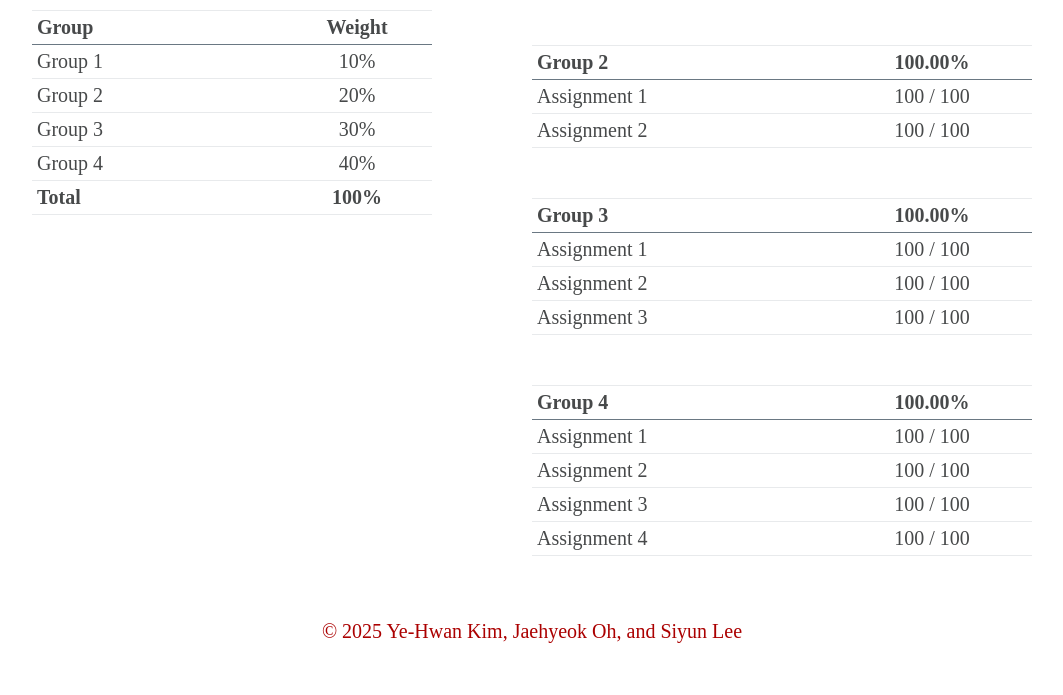
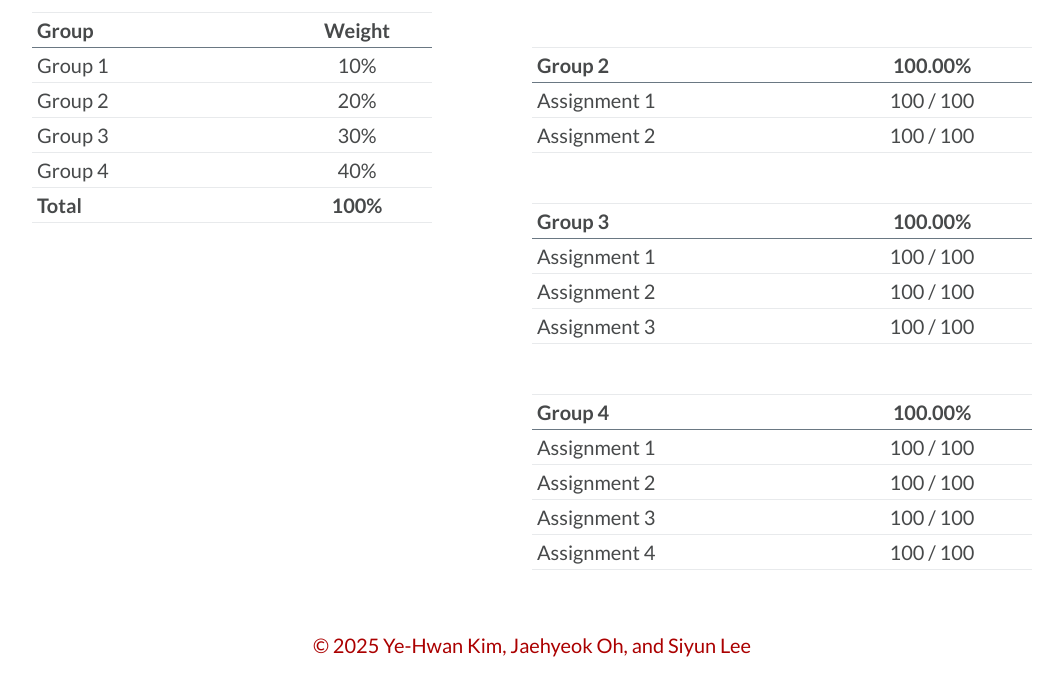
Before and after one commit to kimohlee/kimohlee.github.io, a plain HTML site: page index.html in a window 1280 px wide. Shown: the part 199-894 px from the top of the page, without its empty margins (108-1171 px from the left). Drawn offline with Linux system fonts and the light colour scheme.

Commit message:
Add font

```diff
--- a/index.html
+++ b/index.html
@@ -4,6 +4,12 @@
     <meta charset="UTF-8" />
     <meta name="viewport" content="width=device-width, initial-scale=1.0" />
     <title>KimOhLee</title>
+    <link rel="preconnect" href="https://fonts.googleapis.com" />
+    <link rel="preconnect" href="https://fonts.gstatic.com" crossorigin />
+    <link
+      rel="stylesheet"
+      href="https://fonts.googleapis.com/css2?family=Lato:wght@400;700&display=swap"
+    />
     <link rel="stylesheet" href="style.css" />
   </head>
   <body>
--- a/style.css
+++ b/style.css
@@ -1,6 +1,7 @@
 /* html tag */
 body {
   margin: 0;
+  font-family: "Lato", sans-serif;
   font-size: 20px;
   color: #47494a;
 }
```
